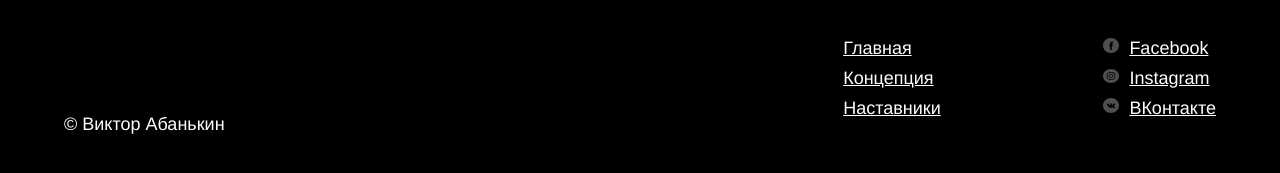
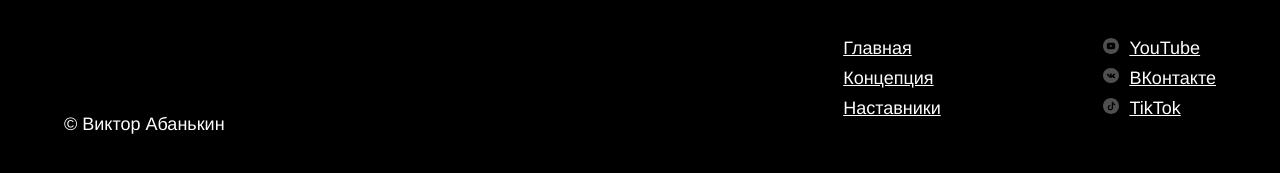
Before and after one commit to Femistokl-123/first-project, a plain HTML site: page index.html in a window 1280 px wide. Shown: the part 3660-3833 px from the top of the page. Drawn offline with Linux system fonts and the light colour scheme.

Commit message:
мой первый коммит

```diff
--- a/index.html
+++ b/index.html
@@ -175,13 +175,13 @@
                     <h3 class="footer__column-heading">Соцсети</h3>
                     <ul class="footer__column-links">
                         <li class="footer__list">
-                        <a href="#" class="footer__link"><img class="footer__social-icon" src="sprint-1__startkit/images/facebook_color_white.svg" alt="facebook">Facebook</a>
-                        </li>
-                        <li class="footer__list">
-                        <a href="#" class="footer__link"><img class="footer__social-icon" src="sprint-1__startkit/images/instagram_color_white.svg" alt="instagram">Instagram</a>
+                        <a href="#" class="footer__link"><img class="footer__social-icon" src="sprint-1__startkit/images/youtube-icon.svg" alt="YouTube">YouTube</a>
                         </li>
                         <li class="footer__list">
                         <a href="#" class="footer__link"><img class="footer__social-icon" src="sprint-1__startkit/images/vk_color_white.svg" alt="vk">ВКонтакте</a>
+                        </li>
+                        <li class="footer__list">
+                        <a href="#" class="footer__link"><img class="footer__social-icon" src="sprint-1__startkit/images/tiktok-icon.svg" alt="TikTok">TikTok</a>
                         </li>
                     </ul>
                 </div>
```
Also changed, not shown: sprint-1__startkit/images/cards-attention.png (added), sprint-1__startkit/images/cards-competence.png (added), sprint-1__startkit/images/cards-interliving.png (added), sprint-1__startkit/images/cards-question.png (added), sprint-1__startkit/images/cards-recall.png (added), sprint-1__startkit/images/feynman.png, sprint-1__startkit/images/header-image.png (added), sprint-1__startkit/images/khan-book.jpg (added), sprint-1__startkit/images/logo/resources-arzamas.svg (added), sprint-1__startkit/images/logo/resources-n1.svg (added), sprint-1__startkit/images/logo/resources-polka.svg (added), sprint-1__startkit/images/logo/resources-strelka.svg (added), sprint-1__startkit/images/tiktok-icon.svg (added), sprint-1__startkit/images/youtube-icon.svg (added), 1 other file.
